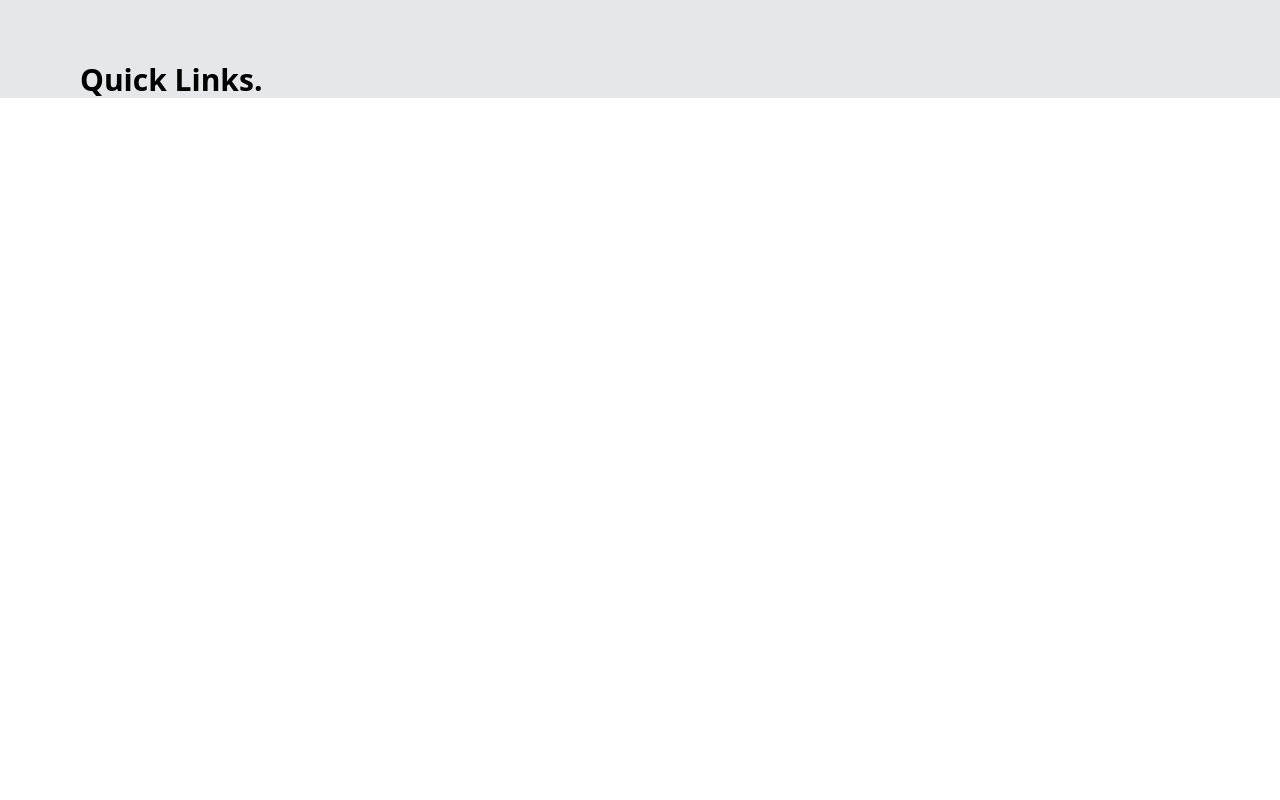
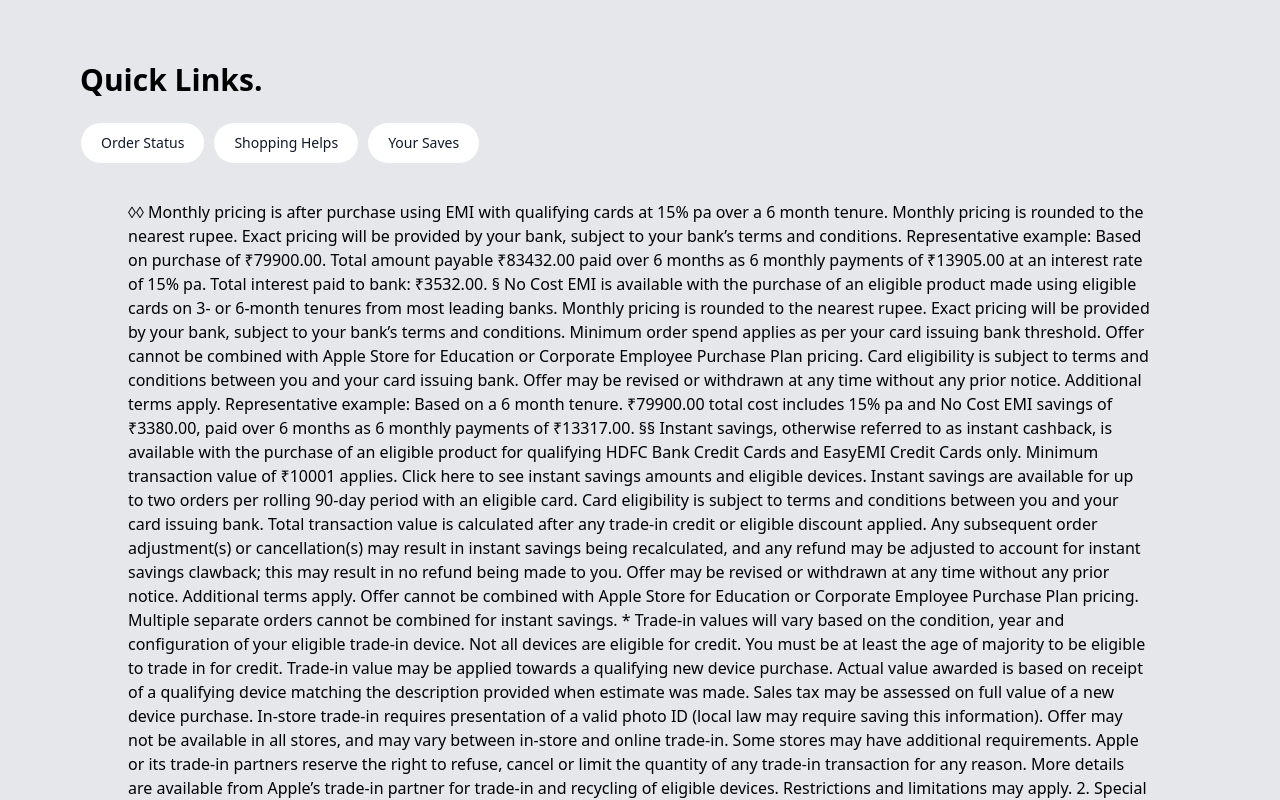
Before and after one commit to mdpatil46/ecom-app, a React (Create React App) app: page /Home in a window 1280 px wide. Shown: the part 1740-2540 px from the top of the page. Before the commit the page ends 1840 px from the top, so only its background shows below. Built offline with nearby package versions, Linux system fonts and the light colour scheme.

Commit message:
till 13/12/23 2:06 pm

```diff
--- a/src/components/Home.js
+++ b/src/components/Home.js
@@ -10,15 +10,19 @@
   //   dispatch(addamount(value))
   // }
 
-setTimeout(() => {
-    document.getElementById('blueE').style = 'background:white; color:black'
-  }, 2000);
+  setTimeout(() => {
+    document.getElementById("blueE").style =
+      "background:white; color:black;  transition: background-color 1.5s ease;";
+  }, 500);
 
   return (
     <>
-      <div className="bg-blue-800 h-20 w-99 text-white flex items-center " id="blueE">
+      <div
+        className="bg-blue-500 h-20 w-99 text-white flex items-center "
+        id="blueE"
+      >
         <div className="mx-36 text-center ">
-          <p className="text-xm " >
+          <p className="text-xm ">
             Savings starting from ₹22000.00 when you buy iPhone 15 Pro with HDFC
             Bank cashback and trade in iPhone 11 or higher*. Plus spread the
             cost with 6 months No Cost EMI. Shop offer{" "}
@@ -97,7 +101,9 @@
         </div>
         <div className="mt-20 ml-20">
           <p className="text-3xl text-gray-500 font-bold">
-            <span className="text-3xl text-red-600 font-bold">(PRODUCT)RED.</span>{" "}
+            <span className="text-3xl text-red-600 font-bold">
+              (PRODUCT)RED.
+            </span>{" "}
             A collection that makes a world of difference.
           </p>
         </div>
@@ -273,18 +279,130 @@
               </svg>
             </div>
             <p className="text-2xl text-lime-500 font-semibold mt-20 ml-7">
-             Enjoy free delivery, or
+              Enjoy free delivery, or
             </p>
             <p className="text-2xl text-lime font-semibold ml-7 ">
-             easy pickup <span className="text-2xl text-black font-semibold">from an</span>
+              easy pickup{" "}
+              <span className="text-2xl text-black font-semibold">from an</span>
             </p>
-            <p className="text-2xl text-black font-semibold ml-7">Apple store.</p>
+            <p className="text-2xl text-black font-semibold ml-7">
+              Apple store.
+            </p>
           </div>
         </div>
 
         <div className="mt-20 ml-20">
           <p className="text-3xl text-black font-bold">Quick Links.</p>
         </div>
+
+        <div className="ml-20 mt-6">
+          <button
+            type="button"
+            class="py-2.5 px-5 me-2 mb-2 text-sm font-medium text-gray-900 focus:outline-none bg-white rounded-full border border-gray-200 hover:bg-gray-100 hover:text-blue-700 focus:z-10 focus:ring-4 focus:ring-gray-200 dark:focus:ring-gray-700 dark:bg-gray-800 dark:text-gray-400 dark:border-gray-600 dark:hover:text-white dark:hover:bg-gray-700"
+          >
+            Order Status
+          </button>
+          <button
+            type="button"
+            class="py-2.5 px-5 me-2 mb-2 text-sm font-medium text-gray-900 focus:outline-none bg-white rounded-full border border-gray-200 hover:bg-gray-100 hover:text-blue-700 focus:z-10 focus:ring-4 focus:ring-gray-200 dark:focus:ring-gray-700 dark:bg-gray-800 dark:text-gray-400 dark:border-gray-600 dark:hover:text-white dark:hover:bg-gray-700"
+          >
+            Shopping Helps
+          </button>
+          <button
+            type="button"
+            class="py-2.5 px-5 me-2 mb-2 text-sm font-medium text-gray-900 focus:outline-none bg-white rounded-full border border-gray-200 hover:bg-gray-100 hover:text-blue-700 focus:z-10 focus:ring-4 focus:ring-gray-200 dark:focus:ring-gray-700 dark:bg-gray-800 dark:text-gray-400 dark:border-gray-600 dark:hover:text-white dark:hover:bg-gray-700"
+          >
+            Your Saves
+          </button>
+        </div>
+
+        <div className="ml-32 mr-32 mt-7">
+          <p>
+            ◊◊ Monthly pricing is after purchase using EMI with qualifying cards
+            at 15% pa over a 6 month tenure. Monthly pricing is rounded to the
+            nearest rupee. Exact pricing will be provided by your bank, subject
+            to your bank’s terms and conditions. Representative example: Based
+            on purchase of ₹79900.00. Total amount payable ₹83432.00 paid over 6
+            months as 6 monthly payments of ₹13905.00 at an interest rate of 15%
+            pa. Total interest paid to bank: ₹3532.00. § No Cost EMI is
+            available with the purchase of an eligible product made using
+            eligible cards on 3- or 6-month tenures from most leading banks.
+            Monthly pricing is rounded to the nearest rupee. Exact pricing will
+            be provided by your bank, subject to your bank’s terms and
+            conditions. Minimum order spend applies as per your card issuing
+            bank threshold. Offer cannot be combined with Apple Store for
+            Education or Corporate Employee Purchase Plan pricing. Card
+            eligibility is subject to terms and conditions between you and your
+            card issuing bank. Offer may be revised or withdrawn at any time
+            without any prior notice. Additional terms apply. Representative
+            example: Based on a 6 month tenure. ₹79900.00 total cost includes
+            15% pa and No Cost EMI savings of ₹3380.00, paid over 6 months as 6
+            monthly payments of ₹13317.00. §§ Instant savings, otherwise
+            referred to as instant cashback, is available with the purchase of
+            an eligible product for qualifying HDFC Bank Credit Cards and
+            EasyEMI Credit Cards only. Minimum transaction value of ₹10001
+            applies. Click here to see instant savings amounts and eligible
+            devices. Instant savings are available for up to two orders per
+            rolling 90-day period with an eligible card. Card eligibility is
+            subject to terms and conditions between you and your card issuing
+            bank. Total transaction value is calculated after any trade-in
+            credit or eligible discount applied. Any subsequent order
+            adjustment(s) or cancellation(s) may result in instant savings being
+            recalculated, and any refund may be adjusted to account for instant
+            savings clawback; this may result in no refund being made to you.
+            Offer may be revised or withdrawn at any time without any prior
+            notice. Additional terms apply. Offer cannot be combined with Apple
+            Store for Education or Corporate Employee Purchase Plan pricing.
+            Multiple separate orders cannot be combined for instant savings. *
+            Trade‑in values will vary based on the condition, year and
+            configuration of your eligible trade‑in device. Not all devices are
+            eligible for credit. You must be at least the age of majority to be
+            eligible to trade in for credit. Trade‑in value may be applied
+            towards a qualifying new device purchase. Actual value awarded is
+            based on receipt of a qualifying device matching the description
+            provided when estimate was made. Sales tax may be assessed on full
+            value of a new device purchase. In-store trade‑in requires
+            presentation of a valid photo ID (local law may require saving this
+            information). Offer may not be available in all stores, and may vary
+            between in-store and online trade‑in. Some stores may have
+            additional requirements. Apple or its trade‑in partners reserve the
+            right to refuse, cancel or limit the quantity of any trade‑in
+            transaction for any reason. More details are available from Apple’s
+            trade‑in partner for trade‑in and recycling of eligible devices.
+            Restrictions and limitations may apply. 2. Special pricing available
+            to qualified customers. To learn more about how to start qualifying
+            for special pricing, talk to an Apple Specialist in a store or give
+            us a call on 000800 040 1966. ° New and qualified returning
+            subscribers only. ₹99/month after free trial. Only one offer per
+            Apple ID and only one offer per family if you’re part of a Family
+            Sharing group, regardless of the number of devices that you or your
+            family purchase. This offer is not available if you or your family
+            have previously accepted an Apple TV+ three-months-free or
+            one-year-free offer. Offer valid for three months after eligible
+            device activation. Plan automatically renews until cancelled.
+            Restrictions and other terms apply. ⁺ New subscribers only.
+            ₹99/month after trial. Offer available for a limited time to new
+            subscribers who connect an eligible device to an Apple device
+            running iOS 15 or iPadOS 15 or later. Offer valid for three months
+            after eligible device pairing. No audio product purchase necessary
+            for current owners of eligible devices. Plan automatically renews
+            until cancelled. Restrictions and other terms apply. ‡ * Price shown
+            refers to MacBook Pro with M3 chip. Listed pricing is Maximum Retail
+            Price (inclusive of all taxes). ‡ Listed pricing is Maximum Retail
+            Price (inclusive of all taxes). We use your location to show you
+            delivery options faster. We found your location using your IP
+            address or because you entered it during a previous visit to Apple.
+          </p>
+        </div>
+
+         <div className="h-0.5 w-150 bg-gray-600 ml-32 mr-32 mt-4">
+
+         </div>
+
+         <div className="ml-32 mr-32 mt-1 mb-5">
+          <p>Copyright <sup>@</sup>2023 Apple inc. All right reserved.</p>
+         </div>
+
       </div>
 
       {/* <div className=" mx-auto p-4 flex flex-wrap justify-center space-x-2 bg-gray-200 mt-0" >
--- a/src/components/Navbar.js
+++ b/src/components/Navbar.js
@@ -27,15 +27,15 @@
            </button>
 
         <div className="hidden md:flex flex-grow items-center justify-center space-x-4">
-          <Link to="/Home" className=" hover:text-2xl  ">Store</Link>
-          <Link to="/Mac" className=" hover:text-2xl   ">Mac</Link>
-          <Link to="/Ipad" className=" hover:text-2xl   ">iPad</Link>
-          <Link to="/Iphone" className=" hover:text-2xl   ">iPhone</Link>
-          <Link to="/Watch" className=" hover:text-2xl   ">Watch</Link>
-          <Link to="/Shope" className=" hover:text-2xl ">AirPods</Link>
-          <Link to="/Categories" className=" hover:text-2xl ">Categories</Link>
-          <Link to="/Contact" className="hover:text-2xl ">Contact</Link>
-          <Link to="/LoginForm" className="hover:text-2xl ">Login</Link>
+          <Link to="/Home" className="  ">Store</Link>
+          <Link to="/Mac" className=" ">Mac</Link>
+          <Link to="/Ipad" className="  ">iPad</Link>
+          <Link to="/Iphone" className="  ">iPhone</Link>
+          <Link to="/Watch" className="  ">Watch</Link>
+          <Link to="/Shope" className=" ">AirPods</Link>
+          <Link to="/Categories" className="">Categories</Link>
+          <Link to="/Contact" className=" ">Contact</Link>
+          <Link to="/LoginForm" className=" ">Login</Link>
         </div>
       <Link to ="/Addcart" className='md:flex hidden hover:text-2xl font-bold'><svg height="48" viewBox="0 0 17 48" width="17" xmlns="http://www.w3.org/2000/svg">
                   <path d="m13.4575 16.9268h-1.1353a3.8394 3.8394 0 0 0 -7.6444 0h-1.1353a2.6032 2.6032 0 0 0 -2.6 2.6v8.9232a2.6032 2.6032 0 0 0 2.6 2.6h9.915a2.6032 2.6032 0 0 0 2.6-2.6v-8.9231a2.6032 2.6032 0 0 0 -2.6-2.6001zm-4.9575-2.2768a2.658 2.658 0 0 1 2.6221 2.2764h-5.2442a2.658 2.658 0 0 1 2.6221-2.2764zm6.3574 13.8a1.4014 1.4014 0 0 1 -1.4 1.4h-9.9149a1.4014 1.4014 0 0 1 -1.4-1.4v-8.9231a1.4014 1.4014 0 0 1 1.4-1.4h9.915a1.4014 1.4014 0 0 1 1.4 1.4z"></path></svg></Link>
```
